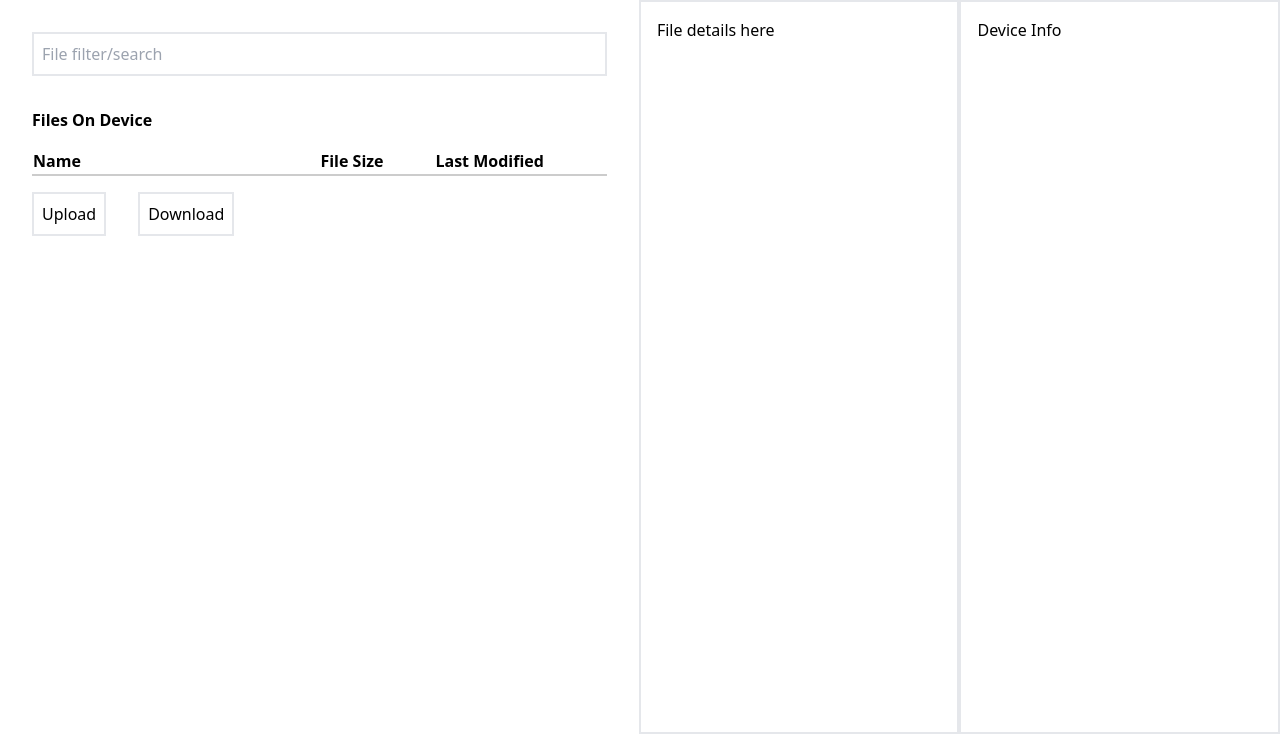
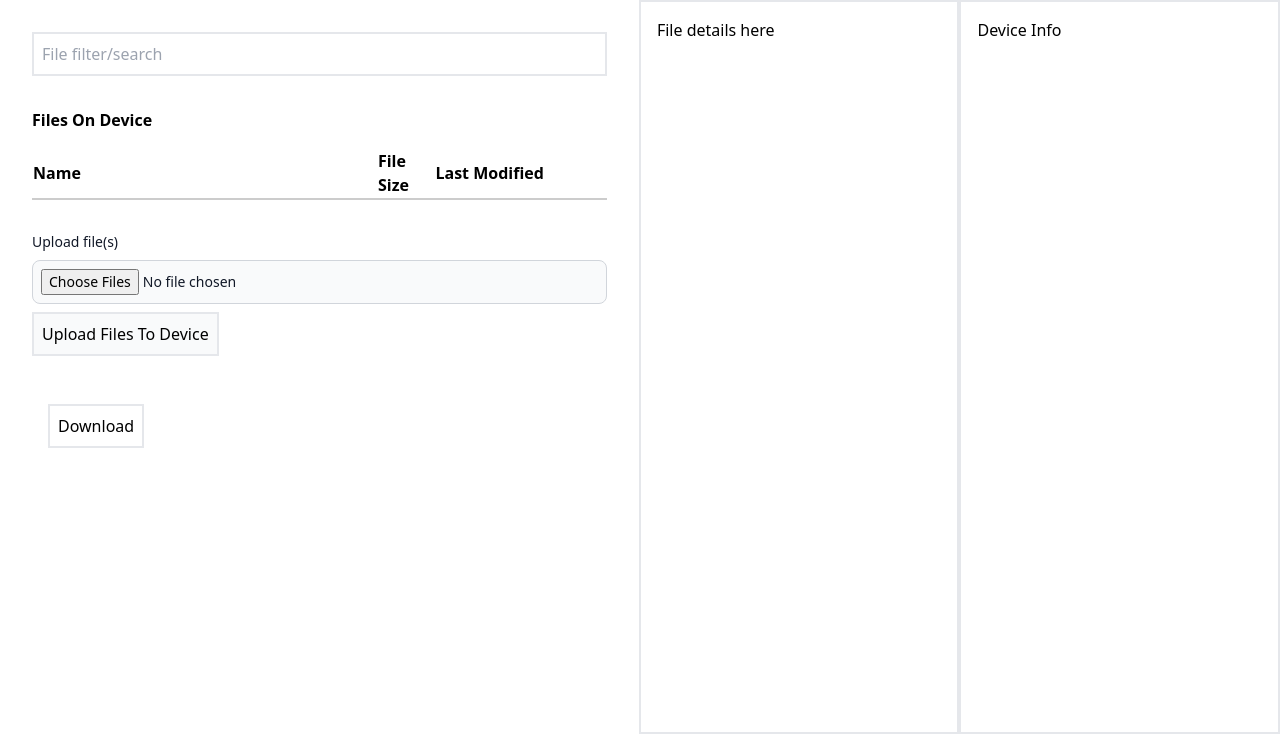
Before and after one commit to tlstommy/skydrive, a Flask app: page / in a window 1280 px wide. Shown: the part 66-800 px from the top of the page. Run offline with Flask 3, Linux system fonts and the light colour scheme; lists and menus that the app fills with data are empty; style sheets or scripts are compiled from the project's sources; parts of the project's set-up code (start-up, migrations or seed data) failed here and were passed over.

Commit message:
COMMIT FOR NOW

```diff
--- a/app.py
+++ b/app.py
@@ -1,5 +1,11 @@
-from flask import Flask, render_template
+from flask import Flask, render_template,jsonify,request
 import os,random,time,signal
+from hurry.filesize import size
+import datetime
+
+from werkzeug.utils import secure_filename
+
+import requests
 
 
 PATH = os.path.dirname(os.path.dirname(__file__))
@@ -22,12 +28,32 @@ file_list = []
 
 for file in os.listdir(app.config['DEVICE_FILES_FOLDER']):
     stat = os.stat(os.path.join(DEVICE_FILES_FOLDER,file))
-    dataDict = {'name':file,'size':stat.st_size,'last_modified':stat.st_mtime}
+
+    #convert sizes to appropriate units and times from unix
+    dataDict = {'name':file,'size':size(stat.st_size),'last_modified':datetime.datetime.fromtimestamp(stat.st_mtime).strftime("%d/%m/%Y, %H:%M:%S")}
     file_list.append(dataDict)
 
+#upload files to deviceS
+@app.route('/upload', methods=['POST'])
+def uploadToDevice():
+    print("upload ran!")
+    print(request)
+    print("req ",request.files)
+    files = request.files.getlist('file')
+    for file in files:
+        print(file)
+        if file:
+            print("valid file")
+            filename = secure_filename(file.filename)
+            file.save(os.path.join(app.config['DEVICE-FILES-FOLDER'], filename))
+            filename = os.path.join(app.config['DEVICE-FILES-FOLDER'],filename)
+        else:
+            print("invalid file")
+
+    return jsonify({"success": True})
 
 
-@app.route("/")
+@app.route("/", methods=['GET', 'POST'])
 @app.route("/index")
 def index():
     return render_template("index.html", file_list=file_list)
--- a/templates/index.html
+++ b/templates/index.html
@@ -23,12 +23,12 @@
 
         /*set  width for each col*/
         .name-col {
-            width: 50%;
+            width: 60%;
             text-align: left;
         }
 
         .size-col {
-            width: 20%;
+            width: 10%;
             text-align: left;
         }
 
@@ -38,7 +38,7 @@
         }
 
         .selected {
-            background-color: #0000ff; /* Change this color to whatever you prefer */
+            background-color: #6969ed; /* Change this color to whatever you prefer */
         }
 
     </style>
@@ -72,6 +72,24 @@
                 }
             });
         };
+
+        document.addEventListener('DOMContentLoaded', function() {
+            // Handle file upload
+            document.getElementById('uploadButton').addEventListener('click', function(event) {
+                event.preventDefault();
+                var formData = new FormData(document.getElementById('file-upload-form'));
+                console.log(formData);
+                fetch('/upload', {
+                    method: 'POST',
+                    body: formData
+                }).then(response => response.json())
+                .then(data => {
+                    console.log(data);
+                    //loadFileList(); // Reload the file list
+                });
+            });
+        });
+
     </script>
 </head>
 <body>
@@ -83,7 +101,9 @@
         </header>
         <main class="flex flex-1">
             <div class="p-8 w-2/3">
+
                 <div>
+
                     <div class="mb-4">
                         <input class="border-2 w-full p-2 mb-4" placeholder="File filter/search" type="search">
                     </div>
@@ -129,11 +149,23 @@
                                 </tbody>
                             </table>
                         </div>
+
                     </div>
+                    <form method="post" enctype=multipart/form-data id="file-upload-form">
+                        <div class="py-8">
+
+                            <label class="block mb-2 text-sm font-medium text-gray-900" for="multiple_files">
+                                Upload file(s)
+                            </label>
+                            <input class="block w-full p-2 text-sm text-gray-900 border border-gray-300 rounded-lg cursor-pointer bg-gray-50 focus:outline-none" id="multiple_files" type="file" name="file" multiple>
+                            <button class="border-2 p-2 mt-2 mr-4 bg-gray-50 hover:bg-blue-300"  id="uploadButton" type="submit" name="upload-files" value="Upload Files">Upload Files To Device</button>
+                        </div>
+                    </form>
+
                 </div>
 
                 <div class="flex justify-left mt-4">
-                    <button class="border-2 p-2 mr-4 hover:bg-blue-300">Upload</button>
+
                     <button class="border-2 p-2 mx-4 hover:bg-blue-300">Download</button>
                 </div>
             </div>
```
